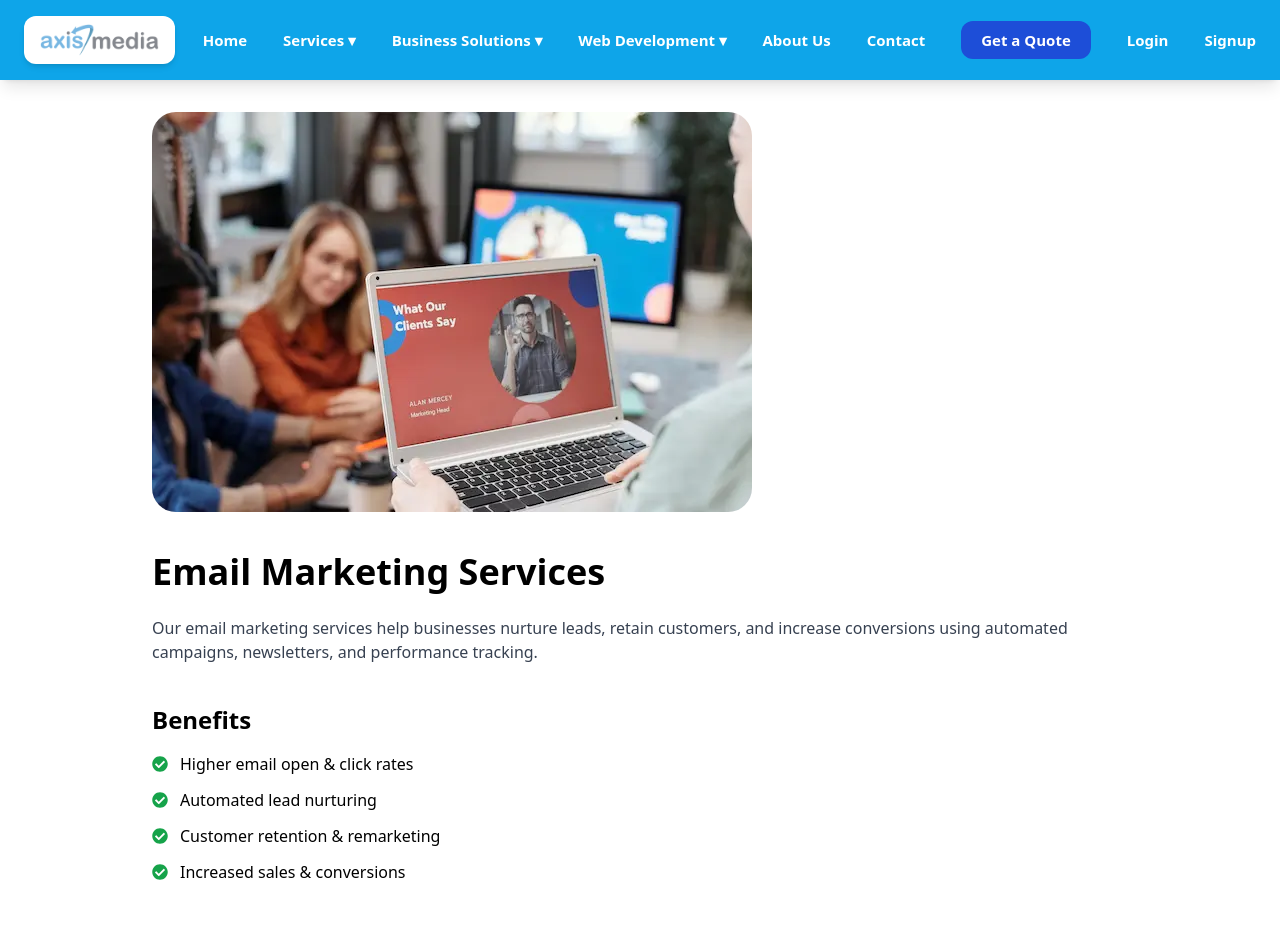
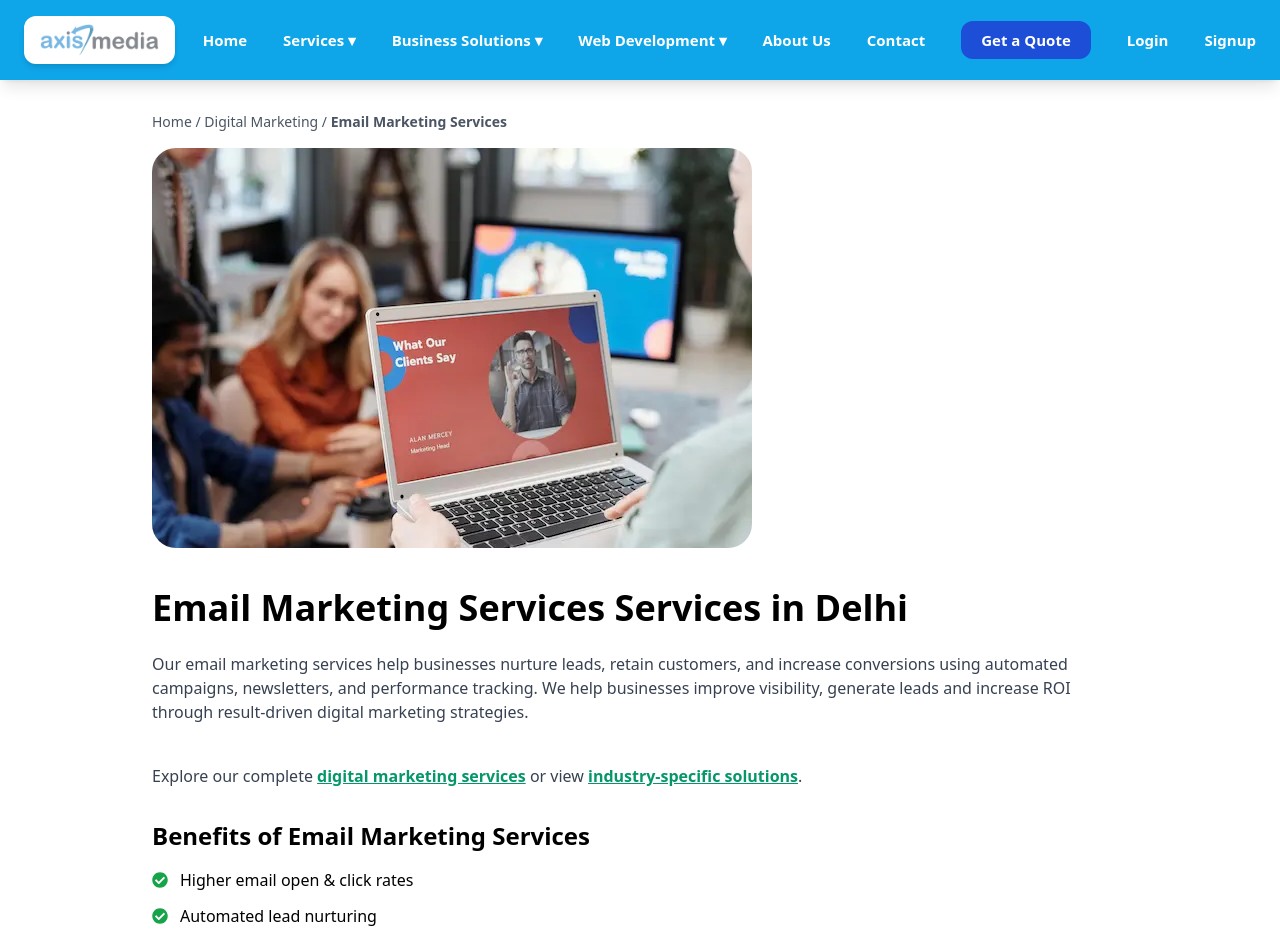
Before and after one commit to companyaxismedia-dev/axis-media-website, a React (Create React App) app: page /digital-marketing/email-marketing in a window 1280 px wide. Shown: the top 929 px of the page. Built offline with nearby package versions, Linux system fonts and the light colour scheme.

Commit message:
Update DigitalMarketingDetailPage.jsx

```diff
--- a/src/pages/DigitalMarketingDetailPage.jsx
+++ b/src/pages/DigitalMarketingDetailPage.jsx
@@ -1,5 +1,5 @@
 import React from "react";
-import { useParams, NavLink } from "react-router-dom";
+import { useParams, NavLink, Link } from "react-router-dom";
 import { Helmet } from "react-helmet-async";
 import { FaCheckCircle } from "react-icons/fa";
 import dmServicesData from "../data/dmServicesData";
@@ -13,25 +13,91 @@ export default function DigitalMarketingDetailPage() {
   }
 
   const { intro, benefits, features, faqs } = service.longContent;
+  const pageUrl = `https://www.axismediadigital.com/digital-marketing/${slug}`;
 
   return (
     <section className="pt-28 pb-20 bg-white">
+      {/* ================= SEO ================= */}
       <Helmet>
-        <title>{service.title} | Axis Media</title>
-        <meta name="description" content={intro} />
+        <title>
+          {service.title} Company in Delhi | Axis Media Digital
+        </title>
+
+        <meta
+          name="description"
+          content={`${intro} Axis Media Digital provides professional ${service.title.toLowerCase()} services in Delhi to help businesses grow online.`}
+        />
+
+        <link rel="canonical" href={pageUrl} />
+
+        {/* FAQ Schema */}
+        {faqs && (
+          <script type="application/ld+json">
+            {JSON.stringify({
+              "@context": "https://schema.org",
+              "@type": "FAQPage",
+              "mainEntity": faqs.map((f) => ({
+                "@type": "Question",
+                "name": f.q,
+                "acceptedAnswer": {
+                  "@type": "Answer",
+                  "text": f.a,
+                },
+              })),
+            })}
+          </script>
+        )}
       </Helmet>
 
       <div className="max-w-5xl mx-auto px-6">
+
+        {/* Breadcrumb */}
+        <p className="text-sm text-gray-600 mb-4">
+          <NavLink to="/" className="hover:underline">Home</NavLink> /{" "}
+          <NavLink to="/digital-marketing" className="hover:underline">
+            Digital Marketing
+          </NavLink>{" "}
+          / <span className="font-semibold">{service.title}</span>
+        </p>
+
         <img
           src={service.heroImage}
-          alt={service.title}
+          alt={`${service.title} services in Delhi`}
           className="rounded-3xl mb-10"
         />
 
-        <h1 className="text-4xl font-bold mb-6">{service.title}</h1>
-        <p className="text-gray-700 mb-10">{intro}</p>
+        {/* H1 */}
+        <h1 className="text-4xl font-bold mb-6">
+          {service.title} Services in Delhi
+        </h1>
 
-        <h2 className="text-2xl font-bold mb-4">Benefits</h2>
+        <p className="text-gray-700 mb-10">
+          {intro} We help businesses improve visibility, generate leads and
+          increase ROI through result-driven digital marketing strategies.
+        </p>
+
+        {/* Internal Links */}
+        <p className="mb-8 text-gray-700">
+          Explore our complete{" "}
+          <Link
+            to="/digital-marketing"
+            className="text-emerald-600 font-semibold underline"
+          >
+            digital marketing services
+          </Link>{" "}
+          or view{" "}
+          <Link
+            to="/industries"
+            className="text-emerald-600 font-semibold underline"
+          >
+            industry-specific solutions
+          </Link>.
+        </p>
+
+        {/* Benefits */}
+        <h2 className="text-2xl font-bold mb-4">
+          Benefits of {service.title}
+        </h2>
         <ul className="space-y-3 mb-10">
           {benefits.map((b, i) => (
             <li key={i} className="flex gap-3">
@@ -41,7 +107,10 @@ export default function DigitalMarketingDetailPage() {
           ))}
         </ul>
 
-        <h2 className="text-2xl font-bold mb-4">What We Offer</h2>
+        {/* Features */}
+        <h2 className="text-2xl font-bold mb-4">
+          What We Offer
+        </h2>
         <div className="grid md:grid-cols-2 gap-6 mb-12">
           {features.map((f, i) => (
             <div key={i} className="p-5 bg-gray-50 rounded-xl">
@@ -50,21 +119,25 @@ export default function DigitalMarketingDetailPage() {
           ))}
         </div>
 
+        {/* FAQs */}
         {faqs && (
           <>
-            <h2 className="text-2xl font-bold mb-4">FAQs</h2>
+            <h2 className="text-2xl font-bold mb-4">
+              Frequently Asked Questions
+            </h2>
             {faqs.map((faq, i) => (
               <details key={i} className="mb-4">
                 <summary className="font-semibold">{faq.q}</summary>
-                <p className="mt-2">{faq.a}</p>
+                <p className="mt-2 text-gray-700">{faq.a}</p>
               </details>
             ))}
           </>
         )}
 
+        {/* CTA */}
         <NavLink
           to="/contact"
-          className="inline-block mt-10 px-8 py-3 bg-blue-600 text-white rounded-xl"
+          className="inline-block mt-10 px-8 py-3 bg-blue-600 text-white rounded-xl font-semibold"
         >
           Get Free Consultation
         </NavLink>
```
